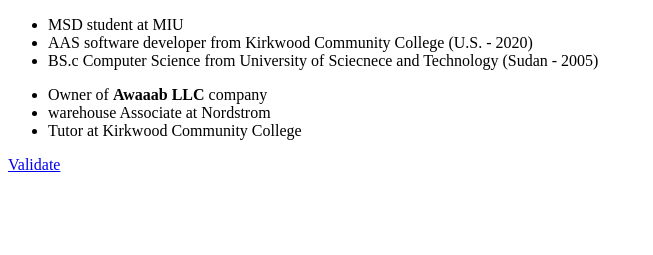
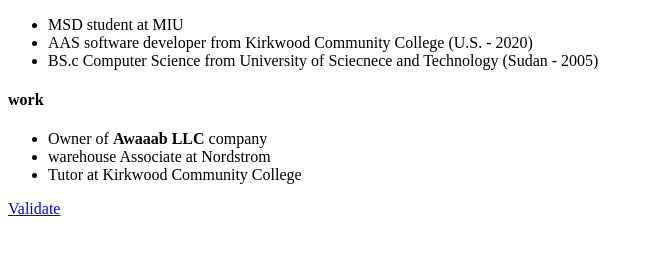
Before and after one commit to AwaabElamin/cs301_workspace, a plain HTML site: page index.html in a window 1280 px wide. Shown: the part 105-360 px from the top of the page, without its empty margins (0-653 px from the left). Drawn offline with Linux system fonts and the light colour scheme.

Commit message:
update index.html

```diff
--- a/index.html
+++ b/index.html
@@ -18,6 +18,7 @@
     </ul>
     </p>
     <p>
+        <h4>work</h4>
     <ul>
         <li>Owner of <strong>Awaaab LLC</strong> company</li>
         <li>warehouse Associate at Nordstrom</li>
```
